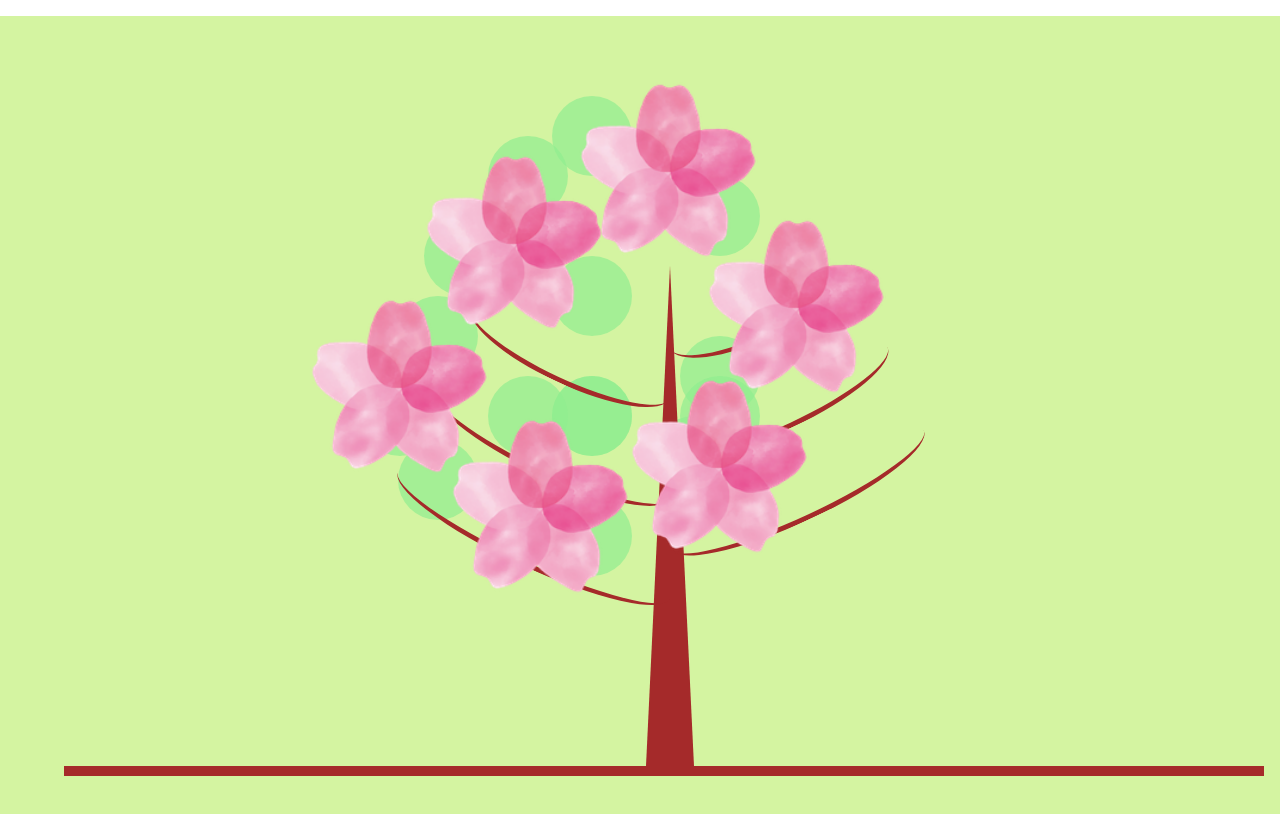
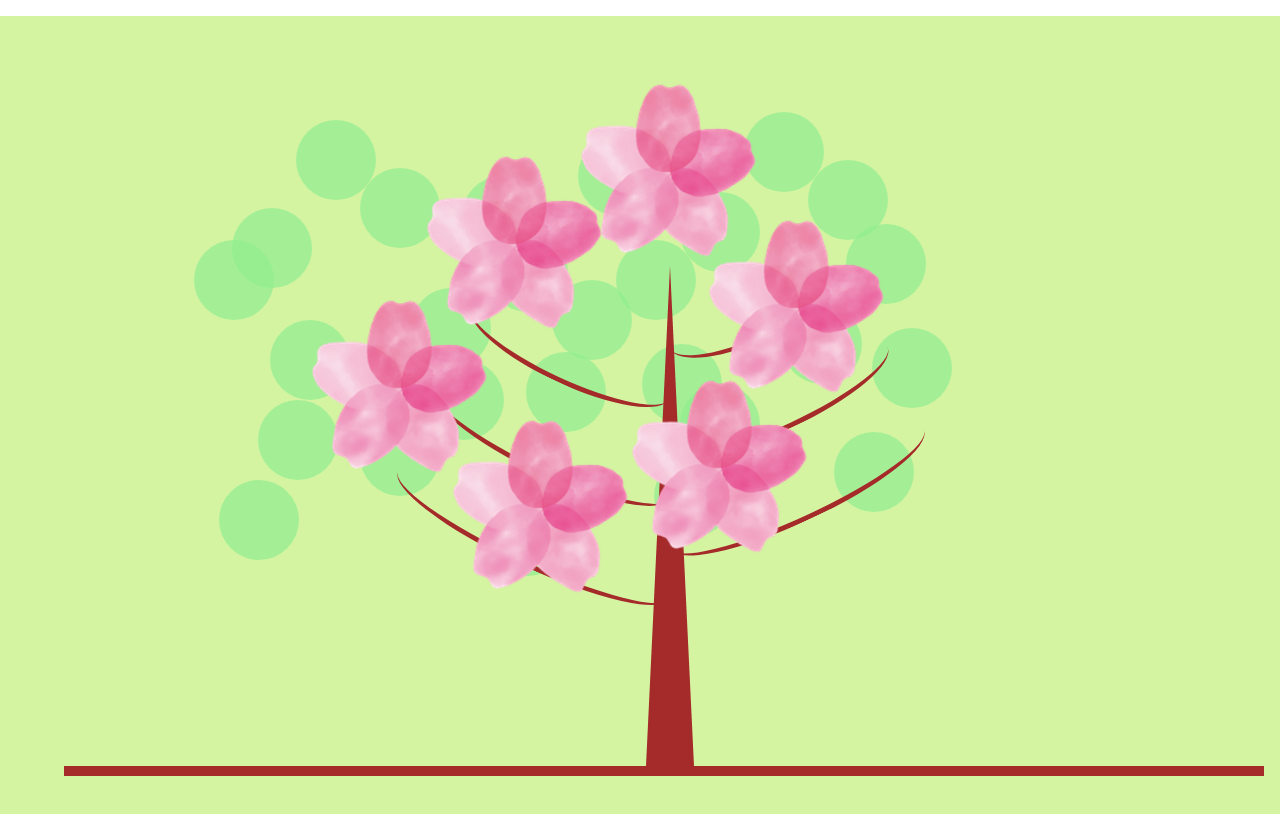
Before and after one commit to PRTIMES-hackathon-2025-winter-team2/frontend, a React (Create React App) app: page /tree in a window 1280 px wide. Built offline with nearby package versions, Linux system fonts and the light colour scheme.

Commit message:
ドットの位置を修正

```diff
--- a/src/components/pages/tree/dotPositions.ts
+++ b/src/components/pages/tree/dotPositions.ts
@@ -1,18 +1,29 @@
 export const dotPositions = [
-  { top: 10, left: 40 },
-  { top: 15, left: 35 },
-  { top: 20, left: 50 },
-  { top: 25, left: 30 },
-  { top: 30, left: 40 },
-  { top: 35, left: 28 },
-  { top: 40, left: 50 },
-  { top: 45, left: 40 },
-  { top: 45, left: 25 },
-  { top: 45, left: 50 },
-  { top: 45, left: 40 },
-  { top: 45, left: 35 },
-  { top: 50, left: 48 },
-  { top: 53, left: 28 },
-  { top: 57, left: 35 },
-  { top: 60, left: 40 },
+  { top: 12, left: 55 },
+  { top: 13, left: 20 },
+  { top: 15, left: 42 },
+  { top: 18, left: 60 },
+  { top: 19, left: 25 },
+  { top: 20, left: 33 },
+  { top: 22, left: 50 },
+  { top: 24, left: 15 },
+  { top: 26, left: 63 },
+  { top: 27, left: 35 },
+  { top: 28, left: 45 },
+  { top: 28, left: 12 },
+  { top: 33, left: 40 },
+  { top: 34, left: 29 },
+  { top: 36, left: 58 },
+  { top: 38, left: 18 },
+  { top: 39, left: 65 },
+  { top: 41, left: 47 },
+  { top: 42, left: 38 },
+  { top: 43, left: 30 },
+  { top: 46, left: 50 },
+  { top: 48, left: 17 },
+  { top: 50, left: 25 },
+  { top: 52, left: 62 },
+  { top: 55, left: 48 },
+  { top: 58, left: 14 },
+  { top: 60, left: 35 },
 ];
```
